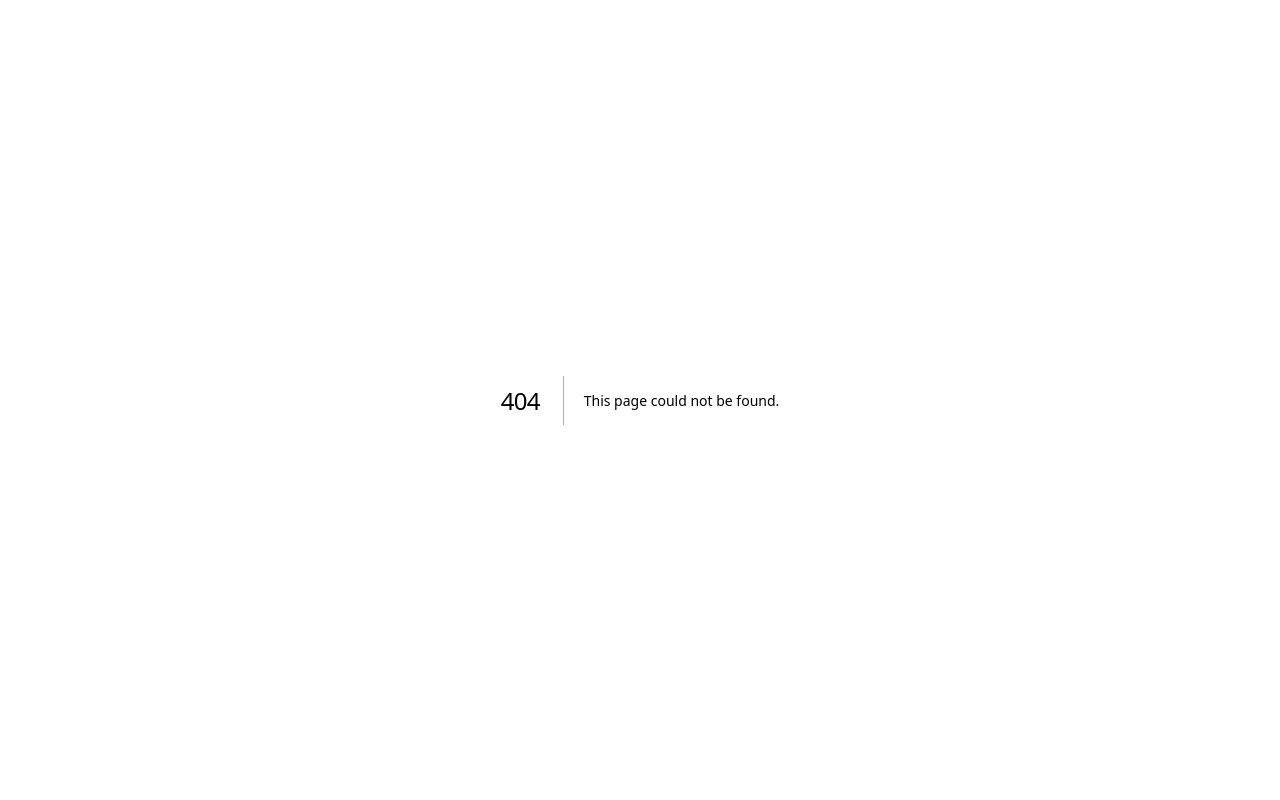
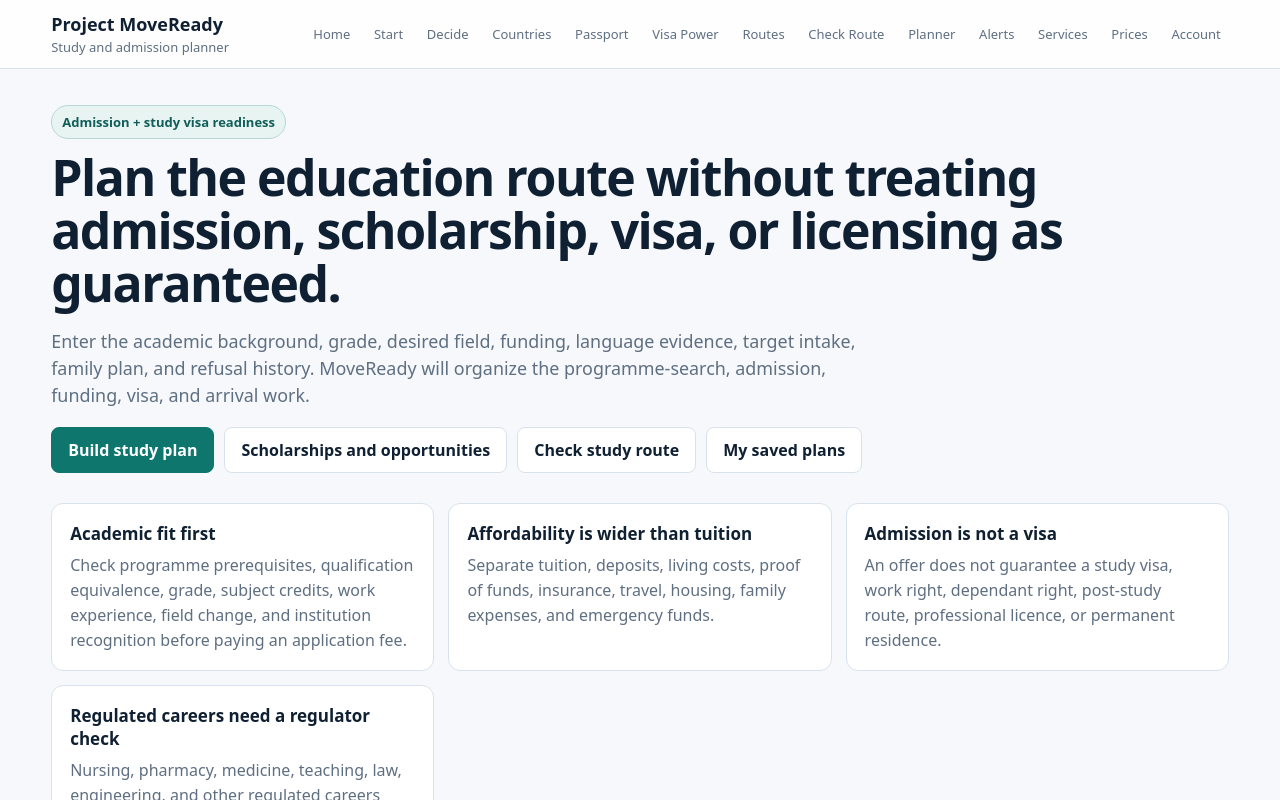
Before and after one commit to SirBM201/SirBM201-moveready-frontend, a Next.js app: page /study-planner in a window 1280 px wide. Before the commit this address had no page. Shown: the top 800 px of the page. Built offline with nearby package versions, Linux system fonts and the light colour scheme; no server answers.

Commit message:
Add study admission and visa planning page

```diff
--- /dev/null
+++ b/app/study-planner/page.tsx
@@ -0,0 +1,72 @@
+import SiteHeader from "@/components/SiteHeader";
+import StudyAdmissionPlanner from "@/components/StudyAdmissionPlanner";
+
+
+const principles = [
+  {
+    title: "Academic fit first",
+    text: "Check programme prerequisites, qualification equivalence, grade, subject credits, work experience, field change, and institution recognition before paying an application fee.",
+  },
+  {
+    title: "Affordability is wider than tuition",
+    text: "Separate tuition, deposits, living costs, proof of funds, insurance, travel, housing, family expenses, and emergency funds.",
+  },
+  {
+    title: "Admission is not a visa",
+    text: "An offer does not guarantee a study visa, work right, dependant right, post-study route, professional licence, or permanent residence.",
+  },
+  {
+    title: "Regulated careers need a regulator check",
+    text: "Nursing, pharmacy, medicine, teaching, law, engineering, and other regulated careers may require licensing beyond the academic programme.",
+  },
+];
+
+
+export default function StudyPlannerPage() {
+  return (
+    <main className="page-shell">
+      <SiteHeader sectionLabel="Study and admission planner" />
+
+      <section className="hero-band compact-hero">
+        <div className="hero-copy">
+          <span className="eyebrow">Admission + study visa readiness</span>
+          <h1>Plan the education route without treating admission, scholarship, visa, or licensing as guaranteed.</h1>
+          <p className="lede">
+            Enter the academic background, grade, desired field, funding, language evidence, target intake, family plan, and refusal history. MoveReady will organize the programme-search, admission, funding, visa, and arrival work.
+          </p>
+          <div className="actions">
+            <a className="btn primary" href="#study-admission-planner">Build study plan</a>
+            <a className="btn" href="/opportunities">Scholarships and opportunities</a>
+            <a className="btn" href="/route-checker">Check study route</a>
+            <a className="btn" href="/journey-plans">My saved plans</a>
+          </div>
+        </div>
+      </section>
+
+      <section className="section no-top-pad">
+        <div className="grid">
+          {principles.map((principle) => (
+            <article className="card" key={principle.title}>
+              <h3>{principle.title}</h3>
+              <p>{principle.text}</p>
+            </article>
+          ))}
+        </div>
+      </section>
+
+      <section className="section">
+        <StudyAdmissionPlanner />
+      </section>
+
+      <section className="section">
+        <article className="result-block soft">
+          <p className="overline">Trust notice</p>
+          <h2>Shortlist only programmes and institutions you can verify.</h2>
+          <p>
+            Confirm recognition, accreditation, programme entry requirements, application deadline, tuition, scholarship, refund, professional outcome, visa eligibility, dependant rules, work conditions, and post-study options from official institutions, regulators, and government sources.
+          </p>
+        </article>
+      </section>
+    </main>
+  );
+}
```
